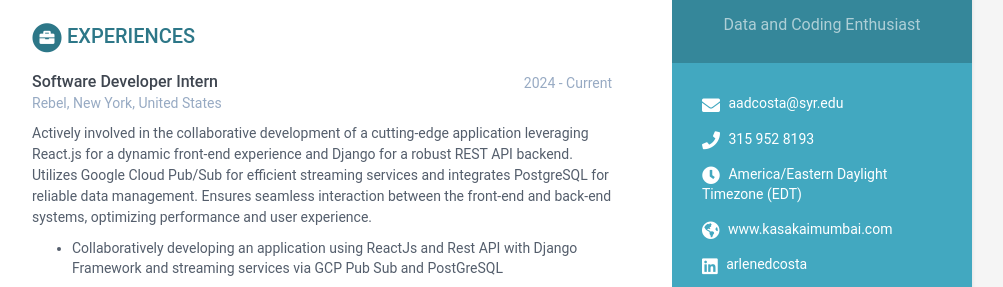
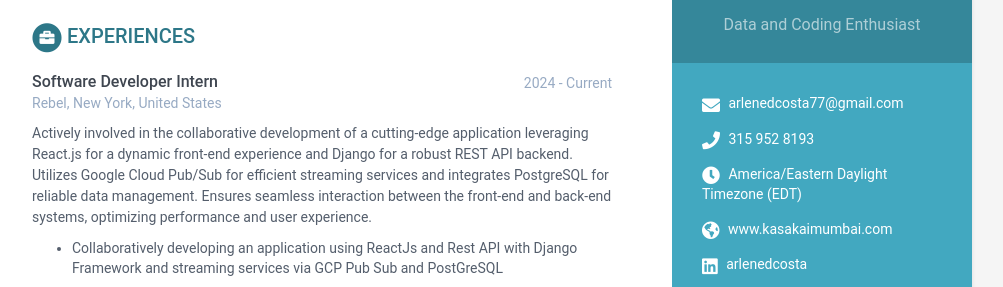
Before and after one commit to ArleneDcosta/ArleneDcosta.github.io, a Jekyll site: the page built from index.html, in a window 1280 px wide and 900 px high. Shown: the part 240-527 px from the top of the window, without its empty margins (168-1171 px from the left). Built offline with Jekyll 4.4.1, drawn with Linux system fonts in a browser that asks for light colours.

Commit message:
Changed email id

```diff
--- a/_data/data.yml
+++ b/_data/data.yml
@@ -13,7 +13,7 @@ sidebar:
     avatar: profilearlene.png  #place a 100x100 picture inside /assets/images/ folder and provide the name of the file below
 
     # Sidebar links
-    email: aadcosta@syr.edu
+    email: arlenedcosta77@gmail.com
     phone: 315 952 8193
     timezone: America/Eastern Daylight Timezone (EDT)
     citizenship:
```
